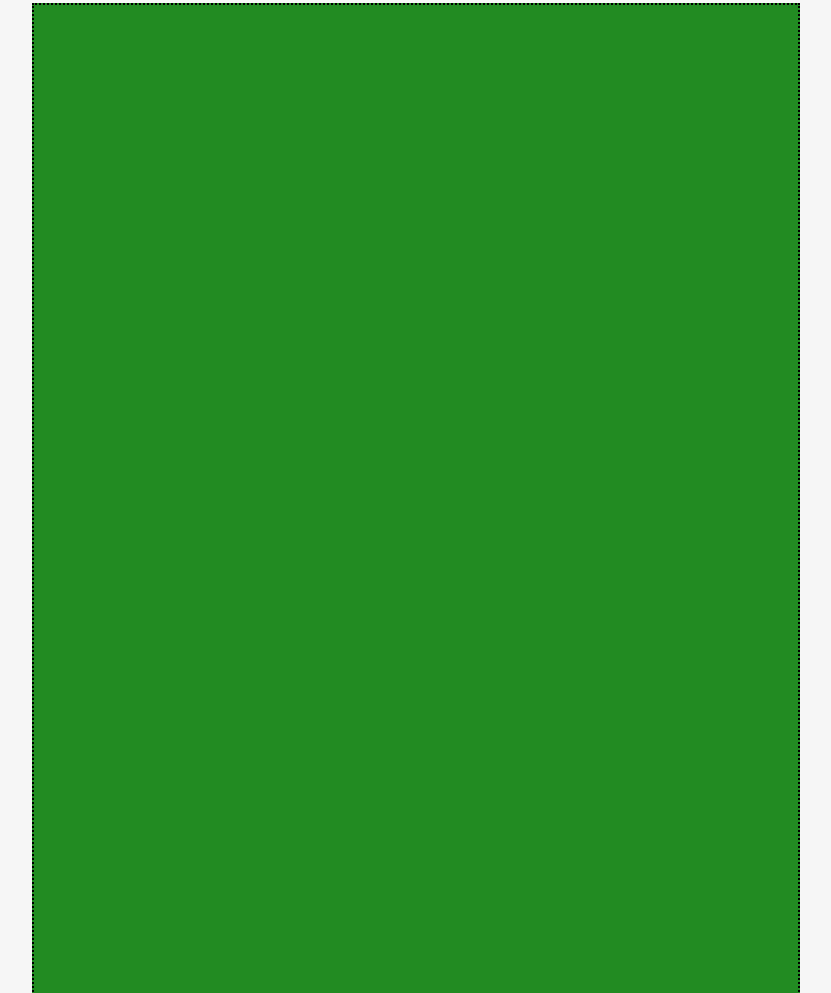
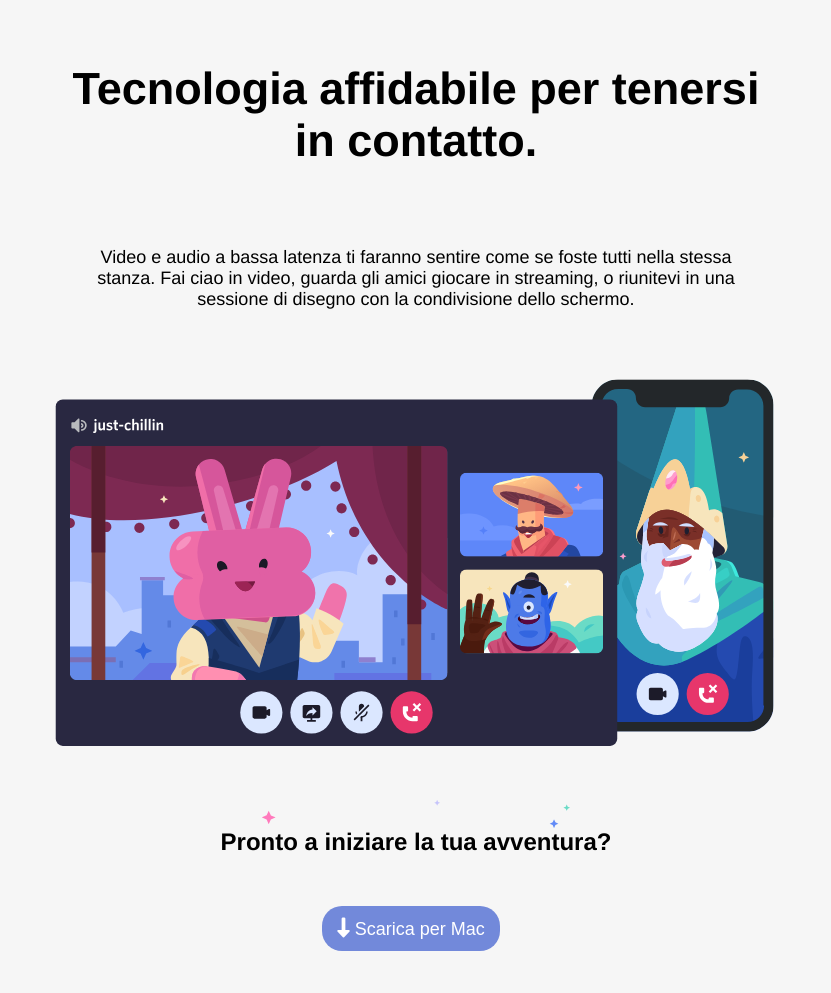
Before and after one commit to fathergasc/htmlcss-discord, a plain HTML site: page index.html in a window 1280 px wide. Shown: the part 3047-4040 px from the top of the page, without its empty margins (224-1055 px from the left). Drawn offline with Linux system fonts and the light colour scheme.

Commit message:
add: added section-big html/css + stars.svg

```diff
--- a/css/style.css
+++ b/css/style.css
@@ -57,8 +57,14 @@ body {
     padding: 0 15px;
 }
 
-.fa-solid.fa-down-long{
+.fa-solid.fa-down-long.black {
     color: rgb(0, 0, 0);
+    font-size: 20px;
+    padding-right: 5px;
+}
+
+.fa-solid.fa-down-long.white {
+    color: white;
     font-size: 20px;
     padding-right: 5px;
 }
@@ -72,6 +78,17 @@ body {
     background-color: #23272a;
     color: white;
     border-style: none;
+}
+
+button.blue {
+    background-color: #7289da;
+    color: white;
+    border-style: none;
+}
+
+button.blue:hover {
+    background-color: #8590ff;
+    cursor: pointer;
 }
 
 button.white:hover {
@@ -200,10 +217,19 @@ h1 {
     padding: 60px 40px;
 }
 
+.section-big-container h1 {
+    font-size: 45px;
+    text-align: center;
+}
+
 p {
     color: black;
     font-size: 18px;
     padding: 20px 40px;
+}
+
+.section-big-container p {
+    text-align: center;
 }
 
 .section-big {
@@ -216,6 +242,26 @@ p {
 .section-big-container {
     height: 1200px;
     width: 100%;
+}
+
+.section-big-container img {
+    width: 100%;
+}
+
+.container-stars {
+    width: 100%;
+    display: flex;
+    flex-direction: column;
+    justify-content: center;
+    align-items: center;
+}
+
+.container-stars img {
+    width: 40%;
+}
+
+h2 {
+    margin-bottom: 50px;
 }
 
 footer {
@@ -307,17 +353,12 @@ footer {
     background-color: #ffc0cb;
     border: 2px dotted black;
 }
-*/
-
-
-
-
-
 
 .section-big-container.debug {
     background-color: #228b22;
     border: 2px dotted black;
 }
+*/
 
 .socials.debug {
     background-color: #f08080;
--- a/index.html
+++ b/index.html
@@ -37,7 +37,7 @@
                    <h1 class="header-title">Il tuo posto per parlare</h1>
                    <p class="p-header">Che tu faccia parte di un club scolastico, gruppo di gamer, comunità artistica mondiale, o semplicemente di un piccolo gruppo di amici che vuole passare il tempo assieme, Discord rende più facile chiacchierare ogni giorno e ritrovarsi più spesso.</p>
                    <div>
-                    <a href="#"><button class="button white big"><i class="fa-solid fa-down-long"></i>Scarica per Mac</button></a>
+                    <a href="#"><button class="button white big"><i class="fa-solid fa-down-long black"></i>Scarica per Mac</button></a>
                     <a href="#"><button class="button black big">Apri Discord nel tuo browser</button></a>
                    </div>
                 </div>
@@ -95,6 +95,16 @@
             <div class="section-big gray">
                 <div class="container">
                     <div class="section-big-container debug">
+                        <h1>Tecnologia affidabile per tenersi in contatto.</h1>
+                        <p>Video e audio a bassa latenza ti faranno sentire come se foste tutti nella stessa stanza. Fai ciao in video, guarda gli amici giocare in streaming, o riunitevi in una sessione di disegno con la condivisione dello schermo.</p>
+                        <img src="img/item4-big.svg" alt="Foto Videocall su Discord">
+                        <div class="container-stars">
+                            <img src="img/stars.svg">
+                            <h2>Pronto a iniziare la tua avventura?</h2>
+                            <a href="#"><button class="button blue big"><i class="fa-solid fa-down-long white"></i>Scarica per Mac</button></a>
+
+
+                        </div>
 
                     </div>
                 </div>
```
